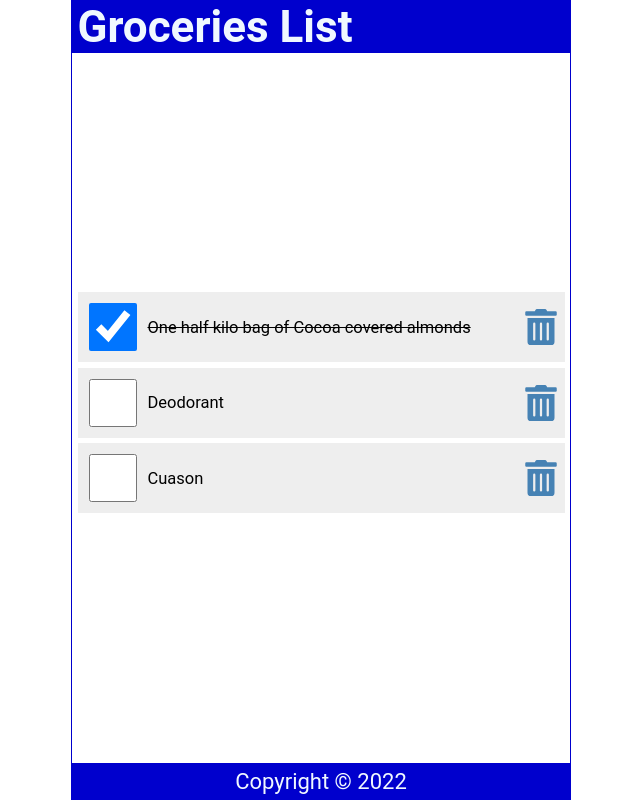
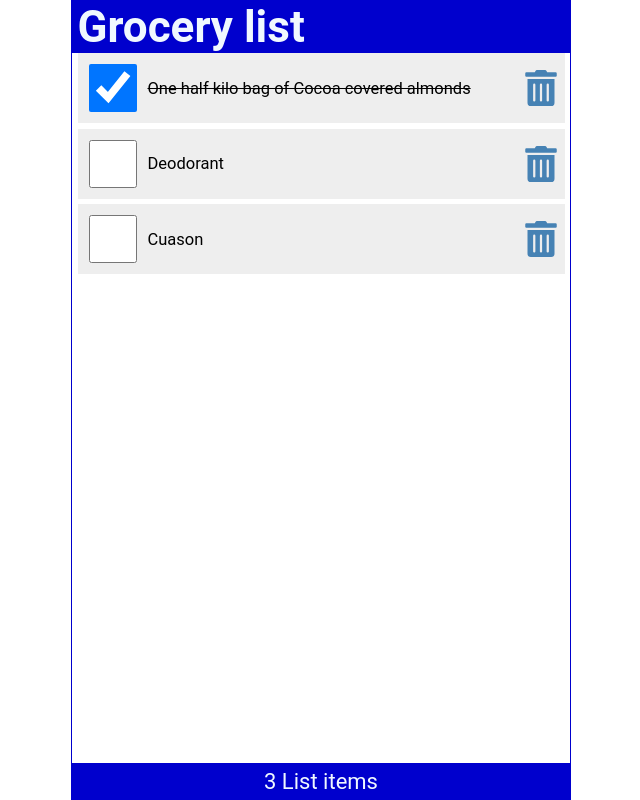
Before and after one commit to daniyar-yes/localstorage-todo, a React (Create React App) app: page / in a window 1280 px wide. Shown: the whole page, without its empty margins (319-959 px from the left). Built offline with nearby package versions, Linux system fonts and the light colour scheme.

Commit message:
re-arranged logic from content to itemlist and item components

```diff
--- a/src/App.js
+++ b/src/App.js
@@ -1,15 +1,48 @@
 import Header from './Header'
 import Content from './Content'
 import Footer from './Footer'
+import { useState } from 'react'
 
 function App() {
+  const [items, setItems] = useState([
+    {
+      id: 1,
+      checked: true,
+      item: 'One half kilo bag of Cocoa covered almonds'
+    },
+    {
+      id: 2,
+      checked: false,
+      item: 'Deodorant'
+    },
+    {
+      id: 3,
+      checked: false,
+      item: 'Cuason'
+    },
+  ]);
+
+  const handleCheck = (id) => {
+    const listItems = items.map((item) => item.id === id ? { ...item, checked: !item.checked } : item);
+    setItems(listItems);
+    localStorage.setItem('shoppinglist', JSON.stringify(listItems))
+  }
+
+  const handleDelete = (id) => {
+    const listItems = items.filter((item) => item.id !== id)
+    setItems(listItems)
+    localStorage.setItem('shoppinglist', JSON.stringify(listItems))
+  }
 
 
   return (
     <div className="App">
-      <Header />
-      <Content />
-      <Footer />
+      <Header title="Grocery list"/>
+      <Content
+        items={items}
+        handleCheck={handleCheck}
+        handleDelete={handleDelete}/>
+      <Footer length={items.length} />
 
     </div>
   );
--- a/src/Content.js
+++ b/src/Content.js
@@ -1,63 +1,18 @@
-import { useState } from 'react'
-import { FaTrashAlt } from 'react-icons/fa'
+import ItemList from './ItemList'
 
-const Content = () => {
-    const [items, setItems] = useState([
-      {
-        id: 1,
-        checked: true,
-        item: 'One half kilo bag of Cocoa covered almonds'
-      },
-      {
-        id: 2,
-        checked: false,
-        item: 'Deodorant'
-      },
-      {
-        id: 3,
-        checked: false,
-        item: 'Cuason'
-      },
-    ]);
-
-    const handleCheck = (id) => {
-      const listItems = items.map((item) => item.id === id ? { ...item, checked: !item.checked } : item);
-      setItems(listItems);
-      localStorage.setItem('shoppinglist', JSON.stringify(listItems))
-    }
-
-    const handleDelete = (id) => {
-      const listItems = items.filter((item) => item.id !== id)
-      setItems(listItems)
-      localStorage.setItem('shoppinglist', JSON.stringify(listItems))
-    }
+const Content = ({ items, handleCheck, handleDelete }) => {
 
     return (
       <main>
           {items.length ? (
-            <ul>
-              {items.map((item) => (
-                <li className='item' key={item.id}>
-                  <input
-                    type='checkbox'
-                    onChange={() => handleCheck(item.id)}
-                    checked={item.checked}
-                  />
-                  <label
-                    style={(item.checked) ? { textDecoration: 'line-through'} : null}
-                    onDoubleClick={() => handleCheck(item.id)}
-                  >{item.item}</label>
-                  <FaTrashAlt
-                    onClick={() => handleDelete(item.id)}
-                    role='button'
-                    tabIndex='0'
-                  />
-                </li>
-              ) )}
-            </ul>
+            <ItemList
+                items={items}
+                handleCheck={handleCheck}
+                handleDelete={handleDelete}
+            />
            ) : (
               <p style={{ marginTop: '2rem' }}>Your list is empty</p>
-           ) }
+           )}
       </main>
     )
 }
--- a/src/Footer.js
+++ b/src/Footer.js
@@ -1,9 +1,7 @@
-const Footer = () => {
-  const today = new Date()
-
-  return (
+const Footer = ({ length }) => {
+    return (
     <footer>
-        <p>Copyright &copy; {today.getFullYear()}</p>
+        <p>{length} List {length === 1 ? 'item' : 'items'}</p>
     </footer>
   )
 }
--- a/src/Header.js
+++ b/src/Header.js
@@ -1,11 +1,15 @@
-const Header = () => {
+const Header = ({title}) => {
 
 
   return (
     <header>
-        <h1>Groceries List</h1>
+        <h1>{title}</h1>
     </header>
   )
 }
 
+Header.defaultProps = {
+    title: 'default title'
+}
+
 export default Header
--- /dev/null
+++ b/src/ItemList.js
@@ -0,0 +1,18 @@
+import LineItem from './LineItem'
+
+const ItemList = ({ items, handleCheck, handleDelete }) => {
+  return (
+    <ul>
+        {items.map((item) => (
+            <LineItem
+                key={item.id}
+                item={item}
+                handleCheck={handleCheck}
+                handleDelete={handleDelete}
+            />
+        ) )}
+    </ul>
+  )
+}
+
+export default ItemList
--- /dev/null
+++ b/src/LineItem.js
@@ -0,0 +1,26 @@
+import { FaTrashAlt } from 'react-icons/fa'
+
+const LineItem = ({ item, handleCheck, handleDelete }) => {
+  return (
+    <li className='item' key={item.id}>
+        <input
+            type='checkbox'
+            onChange={() => handleCheck(item.id)}
+            checked={item.checked}
+        />
+        <label
+            style={(item.checked) ? { textDecoration: 'line-through'} : null}
+            onDoubleClick={() => handleCheck(item.id)}
+            > {item.item}
+        </label>
+        <FaTrashAlt
+            onClick={() => handleDelete(item.id)}
+            role='button'
+            tabIndex='0'
+            aria-label={`Delete ${item.item}`}
+        />
+    </li>
+  )
+}
+
+export default LineItem
--- a/src/index.css
+++ b/src/index.css
@@ -44,7 +44,7 @@
   display: flex;
   flex-direction: column;
   flex-grow: 1;
-  justify-content: center;
+  justify-content: flex-start;
   align-items: center;
   overflow-y: auto;
 }
```
